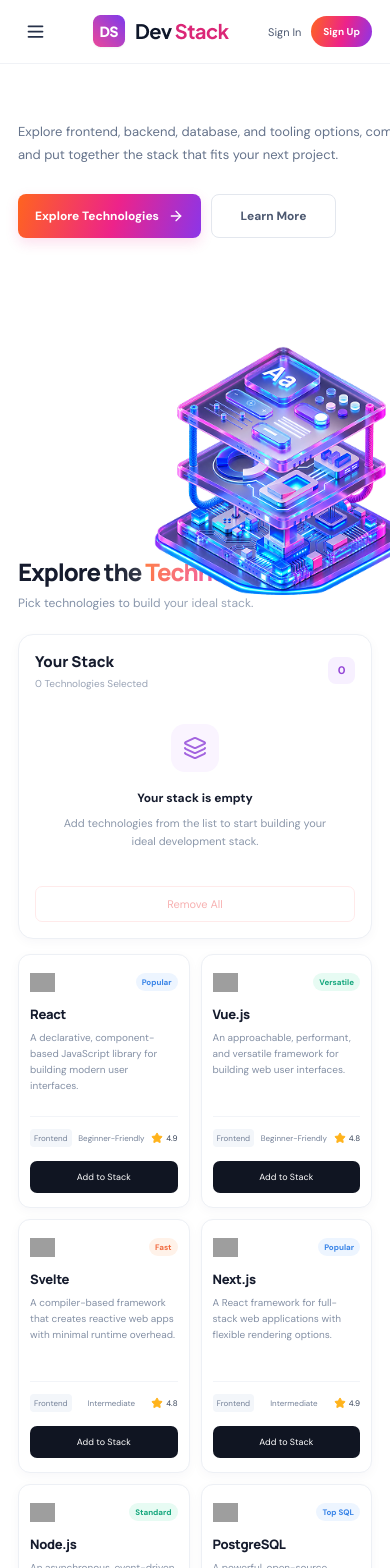
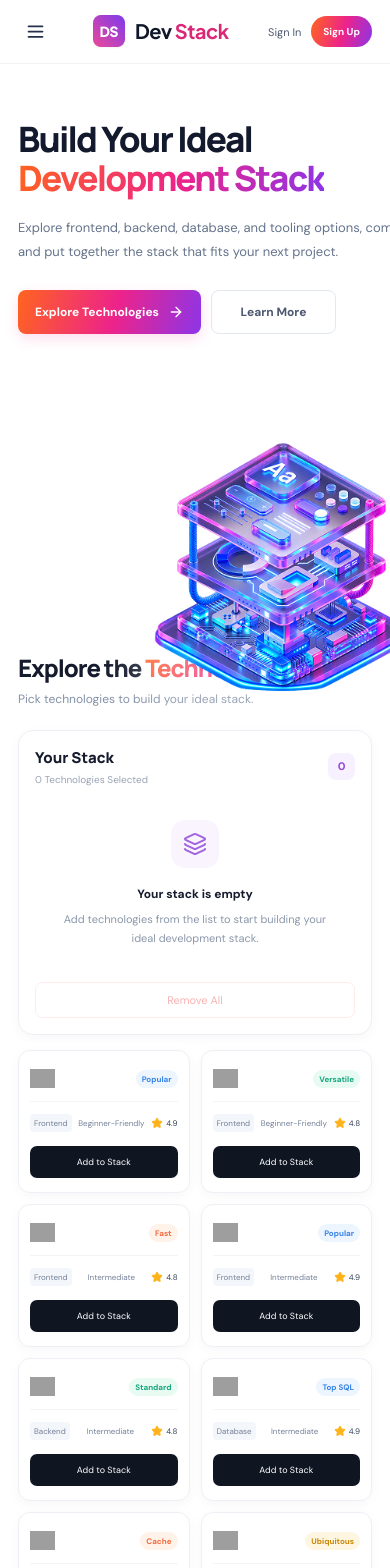
Before and after one commit to anantamojumder/Assignment-5, a React (Vite) app: page / in a window 390 px wide. Shown: the top 1568 px of the page. Built offline with nearby package versions, Linux system fonts and the light colour scheme; grey boxes are pictures that could not be loaded.

Commit message:
Make layout responsive

```diff
--- a/src/App.jsx
+++ b/src/App.jsx
@@ -55,7 +55,7 @@ function Hero() {
   return <section className="hero container" id="home">
     <div className="hero-copy">
 
-      {/* <h1>Build Your Ideal<br /><span className="gradient-text">Development Stack</span></h1> */}
+      <h1>Build Your Ideal<br /><span className="gradient-text">Development Stack</span></h1>
 
       <p className="hero-description">Explore frontend, backend, database, and tooling options, compare them side by side, and put together the stack that fits your next project.</p>
 
@@ -85,7 +85,7 @@ function TechCard({ tech, added, onAdd }) {
 
       <span className={`badge badge-${tech.badge.toLowerCase().replace(/[^a-z]+/g, '-')}`}>{tech.badge}</span></div>
 
-    <h3>{tech.name}</h3><p className="tech-description">{tech.description}</p>
+    {/* <h3>{tech.name}</h3><p className="tech-description">{tech.description}</p> */}
 
     <div className="card-meta"><span className="category-chip">{tech.category}</span><span className="difficulty">{tech.difficulty}</span><span className="rating">
     <Star size={12} fill="currentColor" />{tech.rating.toFixed(1)}</span></div>
```
